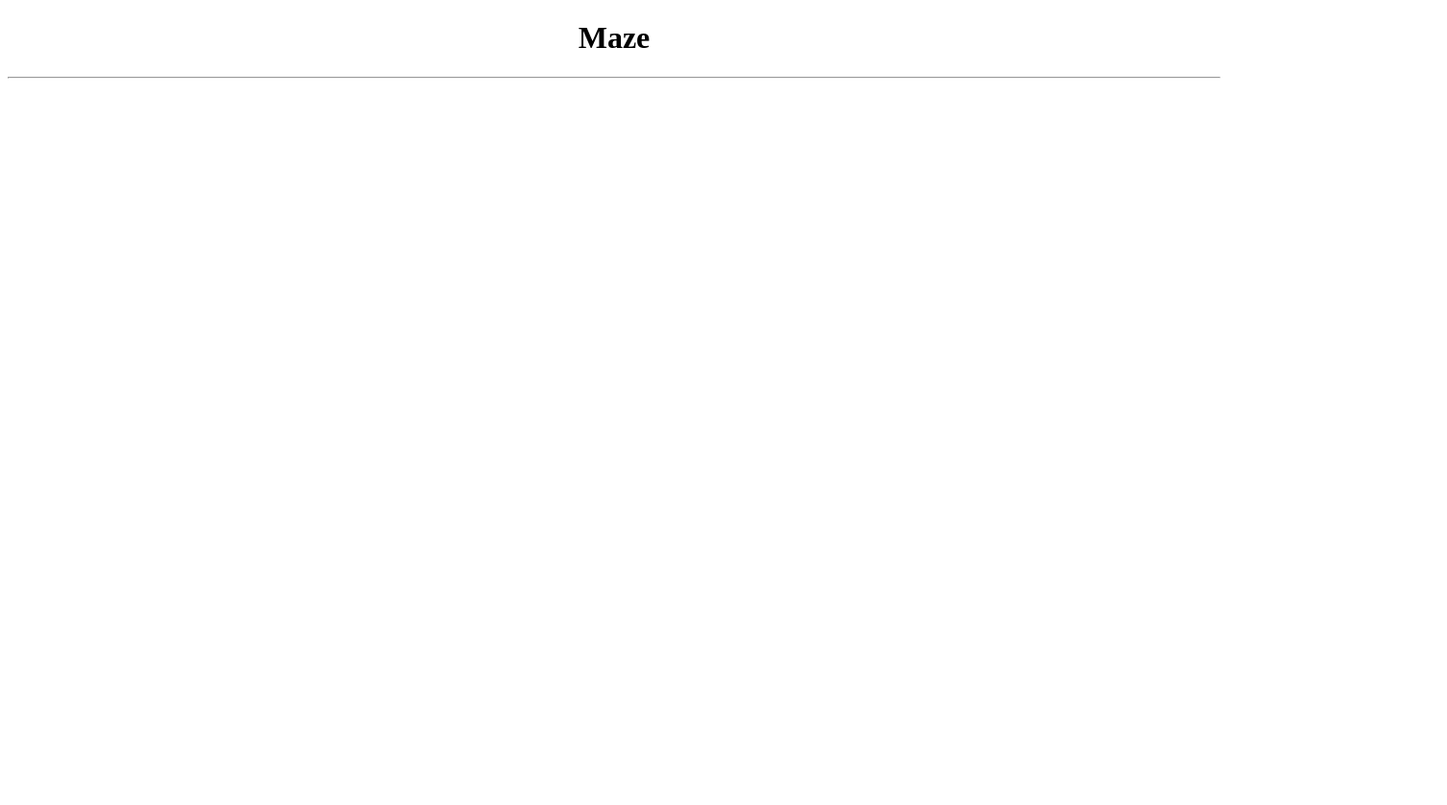
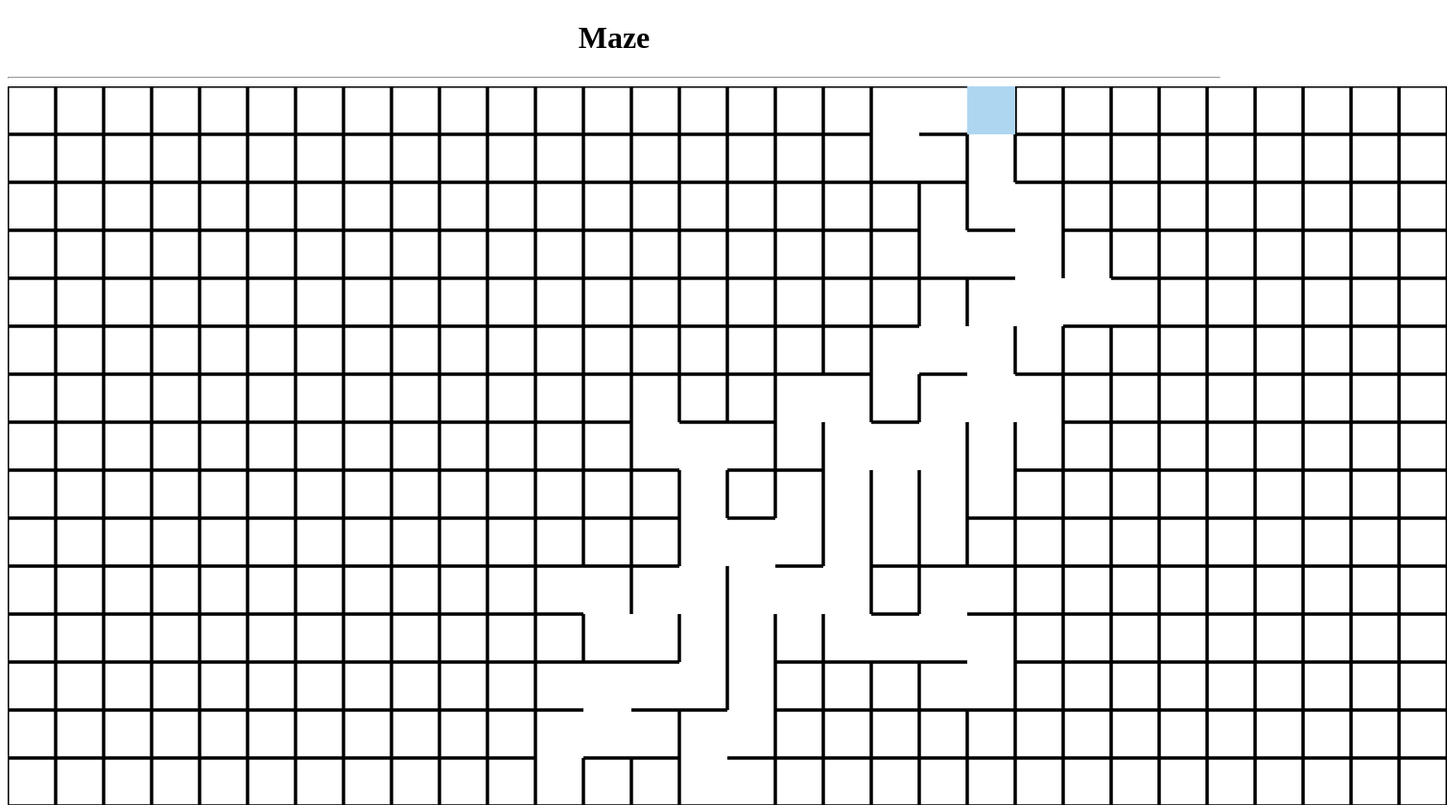
Before and after one commit to preetp87/Maze-Generator-Solver, a plain HTML site: page DataStructurefinalProjectM2/index.html in a window 1280 px wide. Shown: the top 839 px of the page at 96% size, 1508 px wide, since content can reach past the window. Before the commit the page ends 800 px from the top, so only its background shows below. Drawn offline with Linux system fonts and the light colour scheme.

Commit message:
Update index.html

```diff
--- a/DataStructurefinalProjectM2/index.html
+++ b/DataStructurefinalProjectM2/index.html
@@ -15,7 +15,7 @@
     <h1>Maze</h1>
     <hr>
     <canvas></canvas>
-    <script src="Driver.js"></script>
+    <script src="DriverM.js"></script>
 
 </body>
 </html>
```
